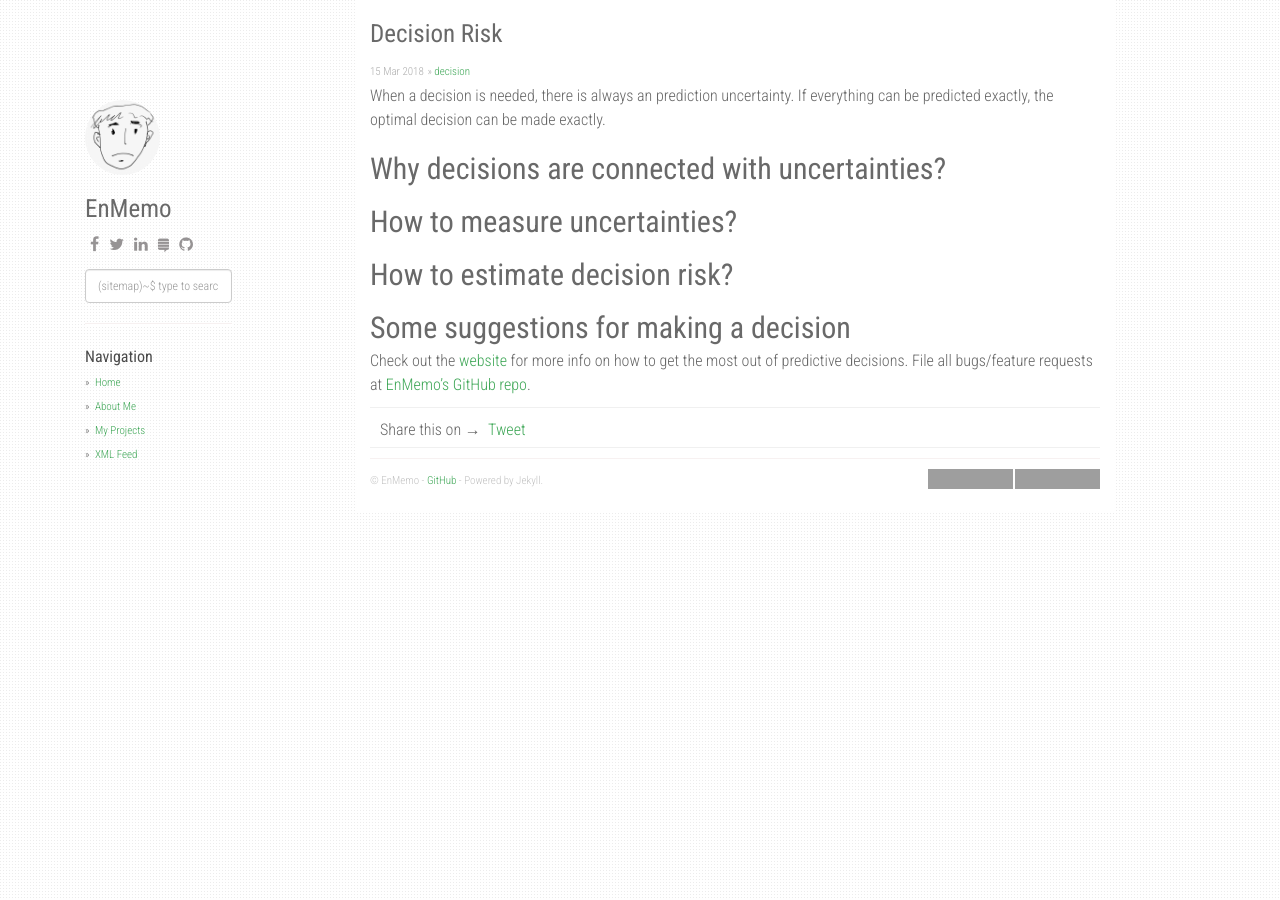
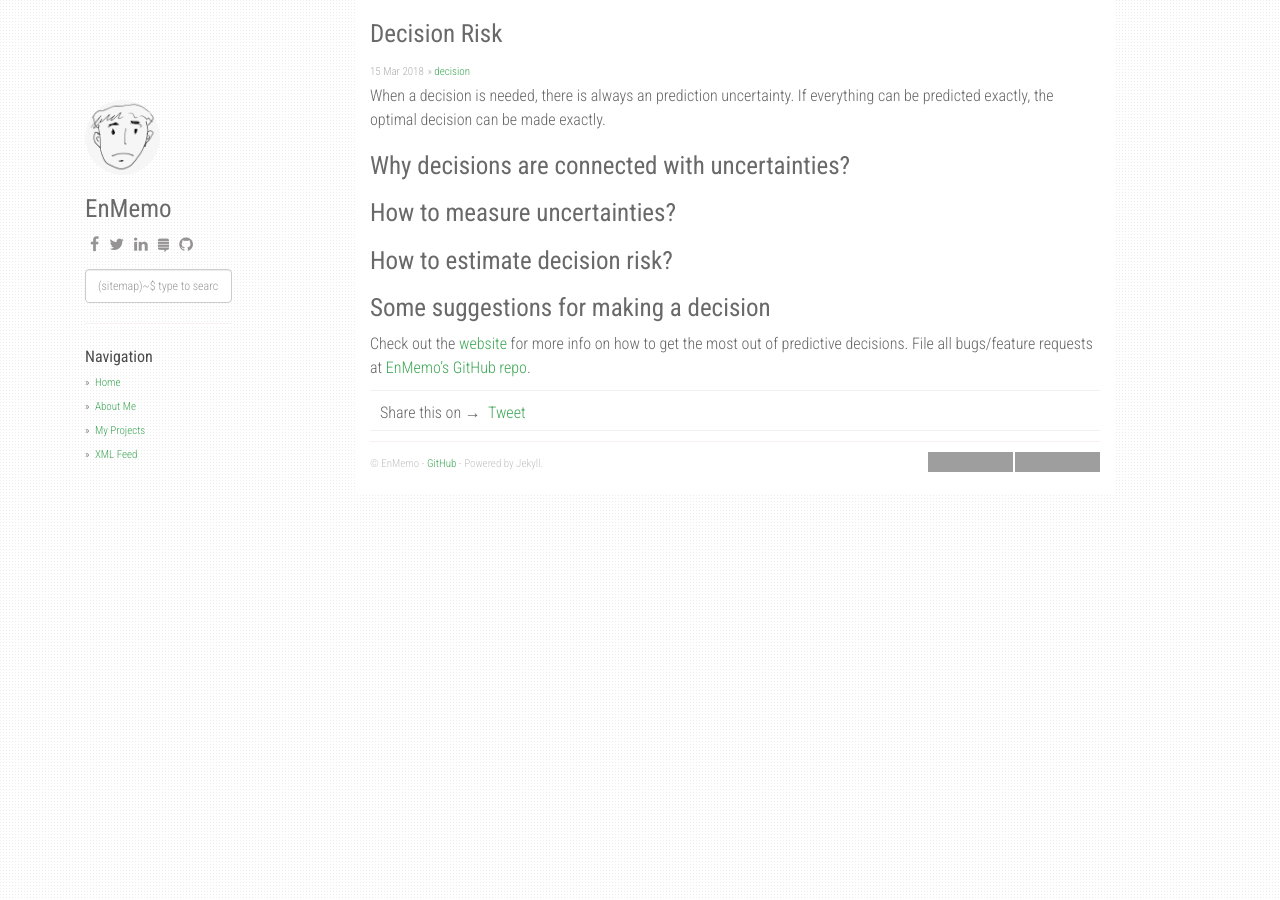
Before and after one commit to EnMemo/EnMemo.github.io, a Jekyll site: the page built from _posts/2018-03-15-decision-risk.markdown, in a window 1280 px wide. Built offline with Jekyll 4.4.1, drawn with Linux system fonts in a browser that asks for light colours; nearby versions of some CDN libraries; comment, search, counter and statistics services are not loaded; grey boxes are pictures that could not be loaded.

```diff
--- a/_posts/2018-03-15-decision-risk.markdown
+++ b/_posts/2018-03-15-decision-risk.markdown
@@ -6,13 +6,13 @@ categories: [decision]
 ---
 When a decision is needed, there is always an prediction uncertainty. If everything can be predicted exactly, the optimal decision can be made exactly.
 
-## Why decisions are connected with uncertainties?
+# Why decisions are connected with uncertainties?
 
-## How to measure uncertainties?
+# How to measure uncertainties?
 
-## How to estimate decision risk?
+# How to estimate decision risk?
 
-## Some suggestions for making a decision
+# Some suggestions for making a decision
 
 
 Check out the [website][enmemo] for more info on how to get the most out of predictive decisions. File all bugs/feature requests at [EnMemo's GitHub repo][enmemo-gh].
```
